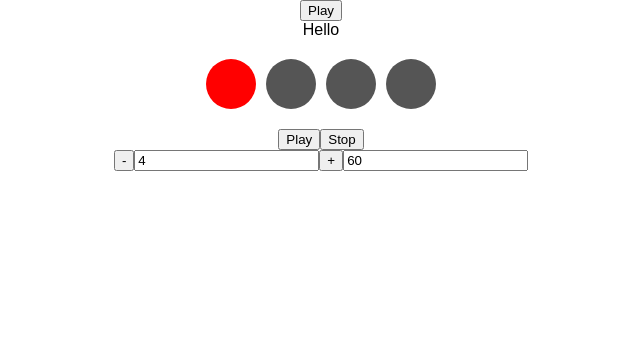
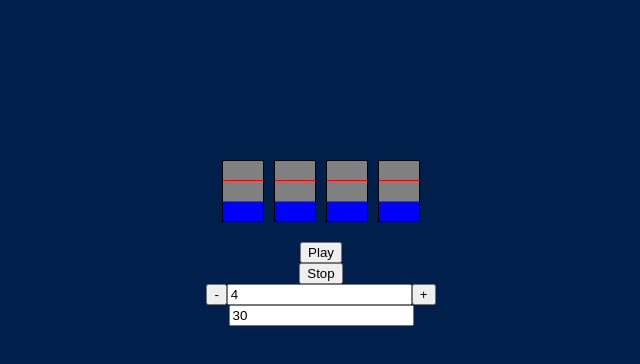
Before and after one commit to tianliu98/eact-metronome, a React (Create React App) app: page / in a window 1280 px wide. Shown: the top 364 px of the page, without its empty margins (319-959 px from the left). Built offline with nearby package versions, Linux system fonts and the light colour scheme.

Commit message:
modify styling

```diff
--- a/package.json
+++ b/package.json
@@ -9,6 +9,7 @@
     "react": "^18.2.0",
     "react-dom": "^18.2.0",
     "react-scripts": "5.0.1",
+    "sass": "^1.63.1",
     "web-vitals": "^2.1.4"
   },
   "scripts": {
--- a/src/App.css
+++ /dev/null
@@ -1,38 +0,0 @@
-.App {
-  text-align: center;
-}
-
-.App-logo {
-  height: 40vmin;
-  pointer-events: none;
-}
-
-@media (prefers-reduced-motion: no-preference) {
-  .App-logo {
-    animation: App-logo-spin infinite 20s linear;
-  }
-}
-
-.App-header {
-  background-color: #282c34;
-  min-height: 100vh;
-  display: flex;
-  flex-direction: column;
-  align-items: center;
-  justify-content: center;
-  font-size: calc(10px + 2vmin);
-  color: white;
-}
-
-.App-link {
-  color: #61dafb;
-}
-
-@keyframes App-logo-spin {
-  from {
-    transform: rotate(0deg);
-  }
-  to {
-    transform: rotate(360deg);
-  }
-}
--- a/src/App.js
+++ b/src/App.js
@@ -1,15 +1,9 @@
-import "./index.css";
-import tick from "./sound/tick-sound.wav";
+import "./App.scss";
 import Metronome from "./components/Metronome";
 
 export default function App() {
-    const tickSound = new Audio(tick);
-    const onPlay = () => {
-        tickSound.play();
-    };
     return (
         <div className="App">
-            <button onClick={onPlay}>Play</button>
             <Metronome />
         </div>
     );
--- /dev/null
+++ b/src/App.scss
@@ -0,0 +1,36 @@
+.App {
+    text-align: center;
+    background-color: #011f4b;
+    height: 100vh;
+    width: 100vw;
+}
+
+@media (prefers-reduced-motion: no-preference) {
+    .App-logo {
+        animation: App-logo-spin infinite 20s linear;
+    }
+}
+
+.App-header {
+    background-color: #282c34;
+    min-height: 100vh;
+    display: flex;
+    flex-direction: column;
+    align-items: center;
+    justify-content: center;
+    font-size: calc(10px + 2vmin);
+    color: white;
+}
+
+.App-link {
+    color: #61dafb;
+}
+
+@keyframes App-logo-spin {
+    from {
+        transform: rotate(0deg);
+    }
+    to {
+        transform: rotate(360deg);
+    }
+}
--- /dev/null
+++ b/src/components/BeatBlock/BeatBlock.jsx
@@ -0,0 +1,44 @@
+import React, { useEffect, useState, useRef } from "react";
+import tick from "../../sound/tick-sound.wav";
+import "./BeatBlock.scss";
+
+export default function BeatBlock({ isPlaying }) {
+    const [level, setLevel] = useState(1);
+    const tickSound = useRef(new Audio(tick));
+    const onChangeColor = () => {
+        console.log("click");
+        setLevel((prevLevel) => {
+            if (prevLevel === 3) {
+                return 1;
+            } else {
+                return prevLevel + 1;
+            }
+        });
+    };
+
+    useEffect(() => {
+        if (isPlaying) tickSound.current.play();
+    }, [isPlaying]);
+    return (
+        <div
+            className={`beat-block ${isPlaying ? "playing" : ""}`}
+            onClick={onChangeColor}
+        >
+            <div
+                className={`level-3 ${level > 2 ? "active" : ""} ${
+                    isPlaying ? "flashing" : ""
+                }`}
+            ></div>
+            <div
+                className={`level-2 ${level > 1 ? "active" : ""} ${
+                    isPlaying ? "flashing" : ""
+                }`}
+            ></div>
+            <div
+                className={`level-1 ${level > 0 ? "active" : ""} ${
+                    isPlaying ? "flashing" : ""
+                }`}
+            ></div>
+        </div>
+    );
+}
--- /dev/null
+++ b/src/components/BeatBlock/BeatBlock.scss
@@ -0,0 +1,26 @@
+.beat-block {
+    border: 1px solid black;
+    width: 40px;
+    height: 60px;
+    display: flex;
+    flex-direction: column;
+    background-color: gray;
+}
+
+.level-1, .level-2, .level-3 {
+    height: 33.333%;
+
+    &.active {
+        background-color: blue;
+        transition: background-color 0.3s ease-out;
+        &.flashing {
+            background-color: aqua;
+            box-shadow: 0px 0px 10px aqua;
+            transition: background-color 0s;
+        }
+    }
+}
+
+.level-1, .level-2 {
+     border-top: 1px solid red;
+}
--- a/src/components/Metronome.css
+++ /dev/null
@@ -1,23 +0,0 @@
-.circle {
-    height: 50px;
-    width: 50px;
-    background-color: #555;
-    border-radius: 50%;
-  }
-
-  .dots {
-    display: flex;
-    flex-direction: row;
-    gap: 10px;
-    justify-content: center;
-    margin-top: 20px;
-    margin-bottom: 20px;
-  }
-
-  .first-dot {
-    background-color: red;
-  }
-
-  .active {
-    background-color: turquoise;
-  }
--- a/src/components/Metronome.jsx
+++ b/src/components/Metronome.jsx
@@ -1,32 +1,31 @@
 import React, { useEffect, useRef, useState, createRef } from "react";
-import "./Metronome.css";
-import tick from "../sound/tick-sound.wav";
+import "./Metronome.scss";
+import BeatBlock from "./BeatBlock/BeatBlock";
 
 const Metronome = () => {
     const dotsContainerRef = useRef(null);
     const [timer, setTimer] = useState(null);
-  const [bpm, setBpm] = useState(60);
+    const [bpm, setBpm] = useState(30);
     const [beat, setBeat] = useState(4);
-  const tickSound = new Audio(tick);
     const [dotRefs, setDotRefs] = useState([]);
     const [activeIdx, setActiveIdx] = useState(-1);
 
     const dotLooper = (duration, dots) => {
         const numDots = dots.length;
         const gap = duration / dots.length;
-    for (let i = 0; i < numDots; i++) {
+        setActiveIdx(0); // Set the active index to 0.
+
+        for (let i = 1; i < numDots; i++) {
+            // start from 1 since we've played the 0 index sound
             setTimeout(() => {
-        tickSound.play();
-        console.log(i);
                 setActiveIdx(i);
             }, gap * i);
         }
-    console.log(numDots, gap);
     };
 
     const onPlay = () => {
-    console.log(`Playing, bpm: ${bpm}`);
         clearInterval(timer);
+        dotLooper((60 / bpm) * 1000, dotsContainerRef.current.children);
         const newTimer = setInterval(() => {
             dotLooper((60 / bpm) * 1000, dotsContainerRef.current.children);
         }, (60 / bpm) * 1000);
@@ -51,7 +50,7 @@ const Metronome = () => {
 
     const onBpmChange = (e) => {
         setBpm(e.target.value);
-  }
+    };
 
     useEffect(() => {
         setDotRefs((prev) => {
@@ -62,26 +61,28 @@ const Metronome = () => {
     }, [beat]);
 
     return (
-    <div>
-      <div>Hello</div>
+        <div className="metronome-container">
             <div className="dots" ref={dotsContainerRef}>
                 {Array.from({ length: beat }, (v, i) => i).map((v, i) => (
-          <div
-            className={`circle ${i === 0 ? "first-dot" : ""} ${
-              i === activeIdx ? "active" : ""
-            }`}
+                    <BeatBlock
                         key={i}
                         ref={dotRefs[i]}
-          ></div>
+                        isPlaying={i === activeIdx ? true : false}
+                    />
                 ))}
             </div>
             <button onClick={onPlay}>Play</button>
             <button onClick={onStop}>Stop</button>
             <div className="setting">
+                <div className="beats-setting">
                     <button onClick={subBeat}>-</button>
                     <input value={beat} onChange={beatChangeHandler} />
                     <button onClick={addBeat}>+</button>
-        <input type="text" value={bpm} onChange={onBpmChange}/>
+                </div>
+
+                <div className="bpm-setting">
+                    <input type="text" value={bpm} onChange={onBpmChange} />
+                </div>
             </div>
         </div>
     );
--- /dev/null
+++ b/src/components/Metronome.scss
@@ -0,0 +1,26 @@
+.metronome-container {
+    display: flex;
+    flex-direction: column;
+    align-items: center;
+    justify-content: center;
+    padding-top: 20vh;
+
+    .circle {
+        height: 50px;
+        width: 50px;
+        background-color: #555;
+        border-radius: 50%;
+    }
+
+    .dots {
+        display: flex;
+        flex-direction: row;
+        gap: 10px;
+        justify-content: center;
+        margin-bottom: 20px;
+    }
+
+    .first-dot {
+        background-color: red;
+    }
+}
```
Also changed, not shown: src/index.js (+9 -9 lines), src/index.scss (renamed from src/index.css), 1 other file (tests, documents, lock files or other folders). Lines whose indentation alone changed are shown as unchanged.
